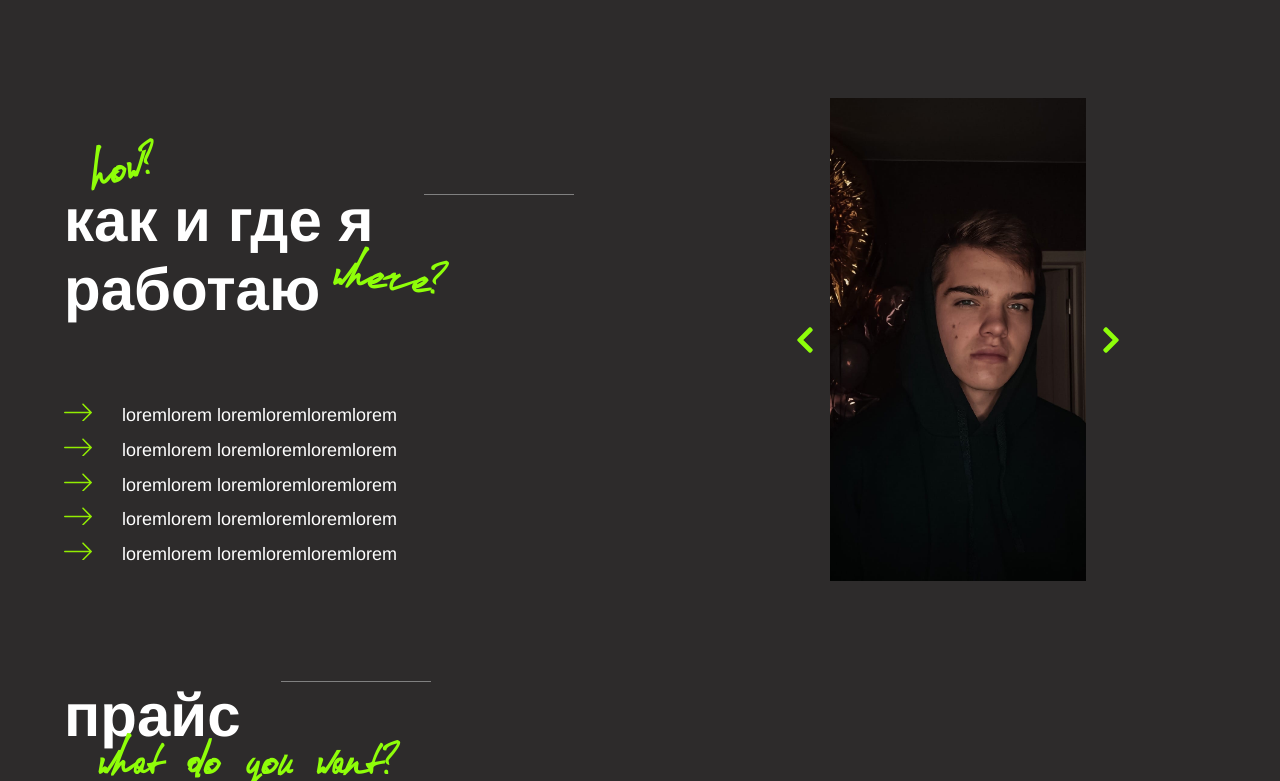
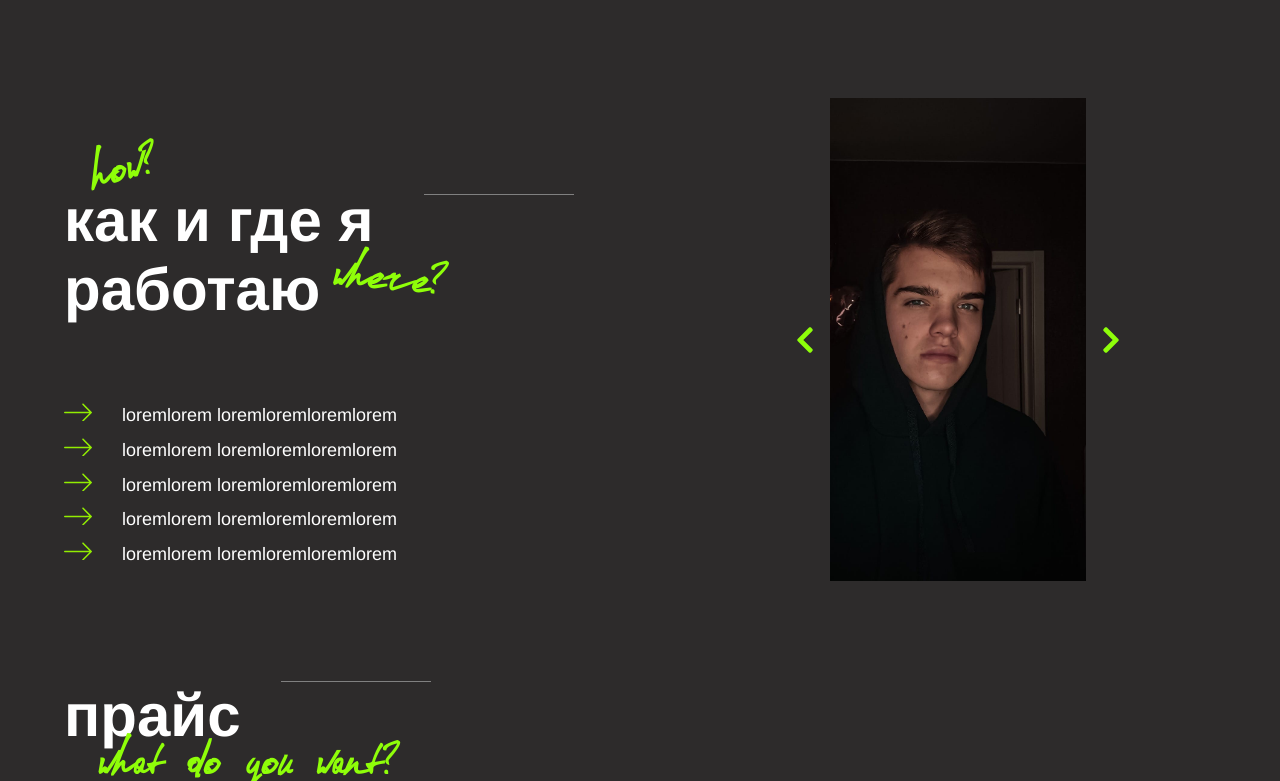
Before and after one commit to neydyxd/brow-master-landing, a React (Create React App) app: page / in a window 1280 px wide. Shown: the part 722-1503 px from the top of the page. Built offline with nearby package versions, Linux system fonts and the light colour scheme.

Commit message:
поправил адаптивность на планшетах

```diff
--- a/src/Components/About/About.css
+++ b/src/Components/About/About.css
@@ -89,7 +89,7 @@
 }
 
 
-@media screen and (min-width:768px) and (max-width: 1279px) {
+@media screen and (min-width:800px) and (max-width: 1279px) {
     .about{
         max-width: 90%;
     }
@@ -125,7 +125,7 @@
     }
 }
 
-@media screen and (min-width:320px) and (max-width: 767px) {
+@media screen and (min-width:320px) and (max-width: 799px) {
     .about{
         flex-direction: column;
         max-width: 100%;
--- a/src/Components/Carousel/Carousel.css
+++ b/src/Components/Carousel/Carousel.css
@@ -29,13 +29,13 @@
 }
 
 
-@media screen and (min-width: 768px) and (max-width: 1279px) {
+@media screen and (min-width: 800px) and (max-width: 1279px) {
     .carousel__container{
         margin-right: 50px;
     }
 }
 
-@media screen and (min-width: 320px) and (max-width: 767px) {
+@media screen and (min-width: 320px) and (max-width: 799px) {
     .carousel__container{
         margin-right: 0;
         width: 90%;
--- a/src/Components/Carousel/Carousel.js
+++ b/src/Components/Carousel/Carousel.js
@@ -13,7 +13,7 @@ const iconStyle = {
 const WINDOW_WIDTH = window.screen.width;
 
 function calcSliderSize(){
-    if (WINDOW_WIDTH >= 768) {
+    if (WINDOW_WIDTH >= 799) {
         return true;
     } else {
         return false;
--- a/src/Components/Slider/Slider.css
+++ b/src/Components/Slider/Slider.css
@@ -84,21 +84,21 @@ margin-top: 150px;
 
 .slider__item_1{
     background-image: url('../../images/test.jpg');
-    background-position: -50px center;
+    background-position: -100px center;
     background-size: cover;
     background-repeat: no-repeat;
 }
 
 .slider__item_2{
     background-image: url('../../images/test.jpg');
-    background-position: -50px center;
+    background-position: -100px center;
     background-size: cover;
     background-repeat: no-repeat;
 }
 
 .slider__item_3{
     background-image: url('../../images/test.jpg');
-    background-position: -50px center;
+    background-position: -100px center;
     background-size: cover;
     background-repeat: no-repeat;
 }
@@ -119,7 +119,7 @@ margin-top: 150px;
 }
 
 
-@media screen and (min-width: 320px) and (max-width: 767px) {
+@media screen and (min-width: 320px) and (max-width: 799px) {
     .slider{
         flex-direction: column-reverse;
         margin: 0 auto;
```
